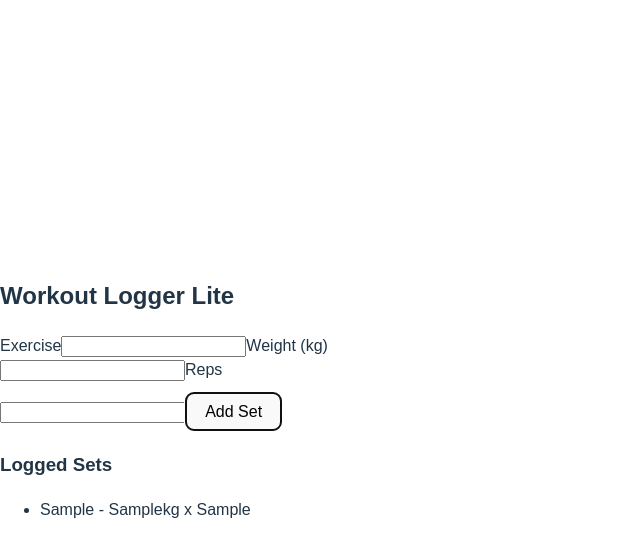
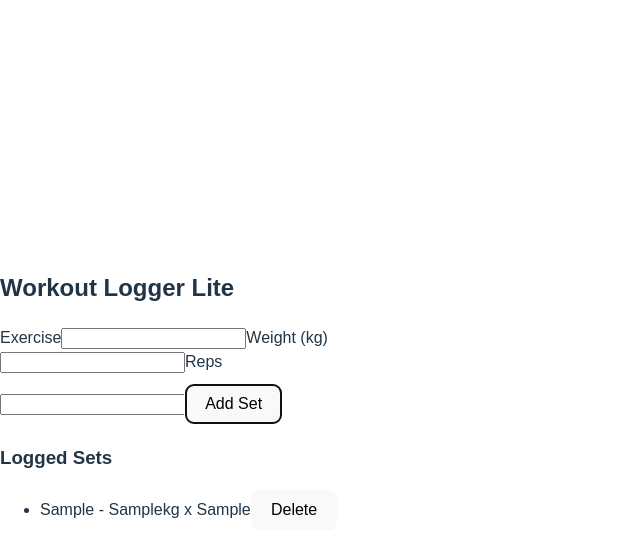
Before and after one commit to Dan3006/react-workout-logger-lite, a React (Vite) app: page / in a window 1280 px wide. Both pictures are taken after typing "Sample", "Sample", "Sample" into the empty fields and a click on the button "Add Set". Shown: the top 556 px of the page, without its empty margins (0-640 px from the left). Built offline with nearby package versions, Linux system fonts and the light colour scheme.

Commit message:
Add delete-set functionality with updated SetList component

```diff
--- a/src/App.jsx
+++ b/src/App.jsx
@@ -9,6 +9,11 @@ function App() {
     setSets([...sets, newSet]);
   };
 
+  const deleteSet = (index) => {
+    const updatedSets = sets.filter((_, i) => i !== index);
+    setSets(updatedSets);
+  }
+
   return (
     <div style={{ maxWidth: '400px', margin: '40px auto', fontFamily: 'Arial' }} >
       <h2>Workout Logger Lite</h2>
@@ -16,7 +21,7 @@ function App() {
       <SetForm onAddSet={addSet} />
 
       <h3 style={{ marginTop: '20px' }} >Logged Sets</h3>
-      <SetList sets={sets} />
+      <SetList sets={sets} onDelete={deleteSet} />
 
     </div>
   );
--- a/src/components/SetList.jsx
+++ b/src/components/SetList.jsx
@@ -1,9 +1,14 @@
-function SetList({ sets }) {
+function SetList({ sets, onDelete }) {
   return (
     <ul>
       {sets.map((s, index) => (
         <li key={index} >
           {s.exercise} - {s.weight}kg x {s.reps}
+          <button
+            onClick={() => onDelete(index)}
+          >
+            Delete
+          </button>
         </li>
       ))}
     </ul>
```
